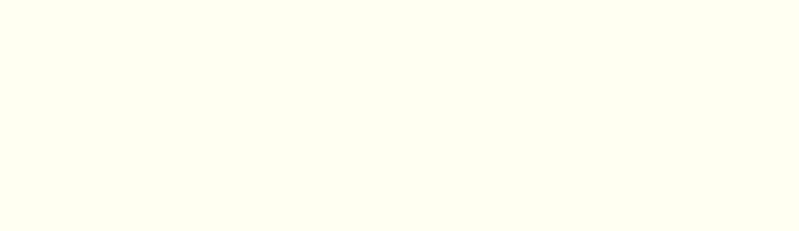
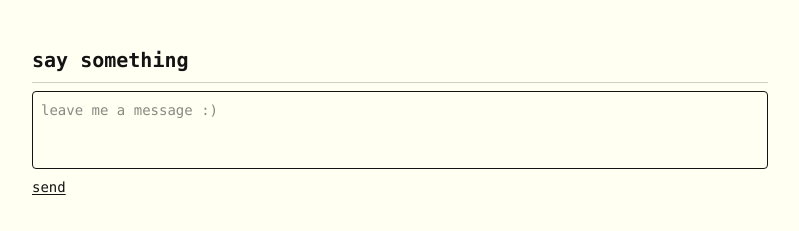
Before and after one commit to harvest7777/personal-site, a Next.js app: page / in a window 1280 px wide. Shown: the part 2581-2812 px from the top of the page, without its empty margins (240-1039 px from the left). Before the commit the page ends 2771 px from the top, so only its background shows below. Built offline with nearby package versions, Linux system fonts and the light colour scheme; no server answers.

Commit message:
Add anonymous message form with Supabase integration
Installs @supabase/supabase-js, creates a basic client, and adds a
MessageForm component that inserts rows into the messages table.
Section rendered below "life outside of tech".

```diff
--- /dev/null
+++ b/app/message-form.tsx
@@ -0,0 +1,45 @@
+"use client";
+
+import { useState } from "react";
+import { supabase } from "./supabase";
+
+export default function MessageForm() {
+  const [message, setMessage] = useState("");
+  const [status, setStatus] = useState<"idle" | "sending" | "sent" | "error">("idle");
+
+  async function handleSubmit(e: React.FormEvent) {
+    e.preventDefault();
+    if (!message.trim()) return;
+
+    setStatus("sending");
+    const { error } = await supabase.from("messages").insert({ message });
+
+    if (error) {
+      setStatus("error");
+    } else {
+      setMessage("");
+      setStatus("sent");
+    }
+  }
+
+  return (
+    <form onSubmit={handleSubmit} className="flex flex-col gap-y-2 w-full">
+      <textarea
+        value={message}
+        onChange={(e) => setMessage(e.target.value)}
+        placeholder="leave me a message :)"
+        rows={3}
+        className="resize-none bg-transparent border border-current rounded p-2 text-sm w-full"
+      />
+      <button
+        type="submit"
+        disabled={status === "sending"}
+        className="self-start text-sm underline underline-offset-2 disabled:opacity-50"
+      >
+        {status === "sending" ? "sending..." : "send"}
+      </button>
+      {status === "sent" && <p className="text-sm">message sent :)</p>}
+      {status === "error" && <p className="text-sm">something went wrong :(</p>}
+    </form>
+  );
+}
--- a/app/page.tsx
+++ b/app/page.tsx
@@ -3,6 +3,7 @@ import BulletedParagraph from "./bulleted-paragraph";
 import Image from "next/image";
 import ImageWrapper from "./image-wrapper";
 import HobbyCarousel, { type HobbySlide } from "./hobby-carousel";
+import MessageForm from "./message-form";
 
 const HOBBY_SLIDES: HobbySlide[] = [
   { src: "/miat.jpg", alt: "my 1992 miata", title: "my 1992 miata!" },
@@ -159,6 +160,10 @@ export default function Home() {
       <SectionsContainer heading="life outside of tech" id="awesome">
         <HobbyCarousel slides={HOBBY_SLIDES} />
       </SectionsContainer>
+
+      <SectionsContainer heading="say something" id="say-something">
+        <MessageForm />
+      </SectionsContainer>
     </div>
   );
 }
--- /dev/null
+++ b/app/supabase.ts
@@ -0,0 +1,6 @@
+import { createClient } from "@supabase/supabase-js";
+
+const supabaseUrl = process.env.NEXT_PUBLIC_SUPABASE_URL!;
+const supabaseKey = process.env.NEXT_PUBLIC_SUPABASE_PUBLISHABLE_DEFAULT_KEY!;
+
+export const supabase = createClient(supabaseUrl, supabaseKey);
--- a/package.json
+++ b/package.json
@@ -9,6 +9,7 @@
     "lint": "eslint"
   },
   "dependencies": {
+    "@supabase/supabase-js": "^2.97.0",
     "embla-carousel-react": "^8.6.0",
     "next": "16.0.1",
     "react": "19.2.0",
```
Also changed, not shown: 1 other file (tests, documents, lock files or other folders).
